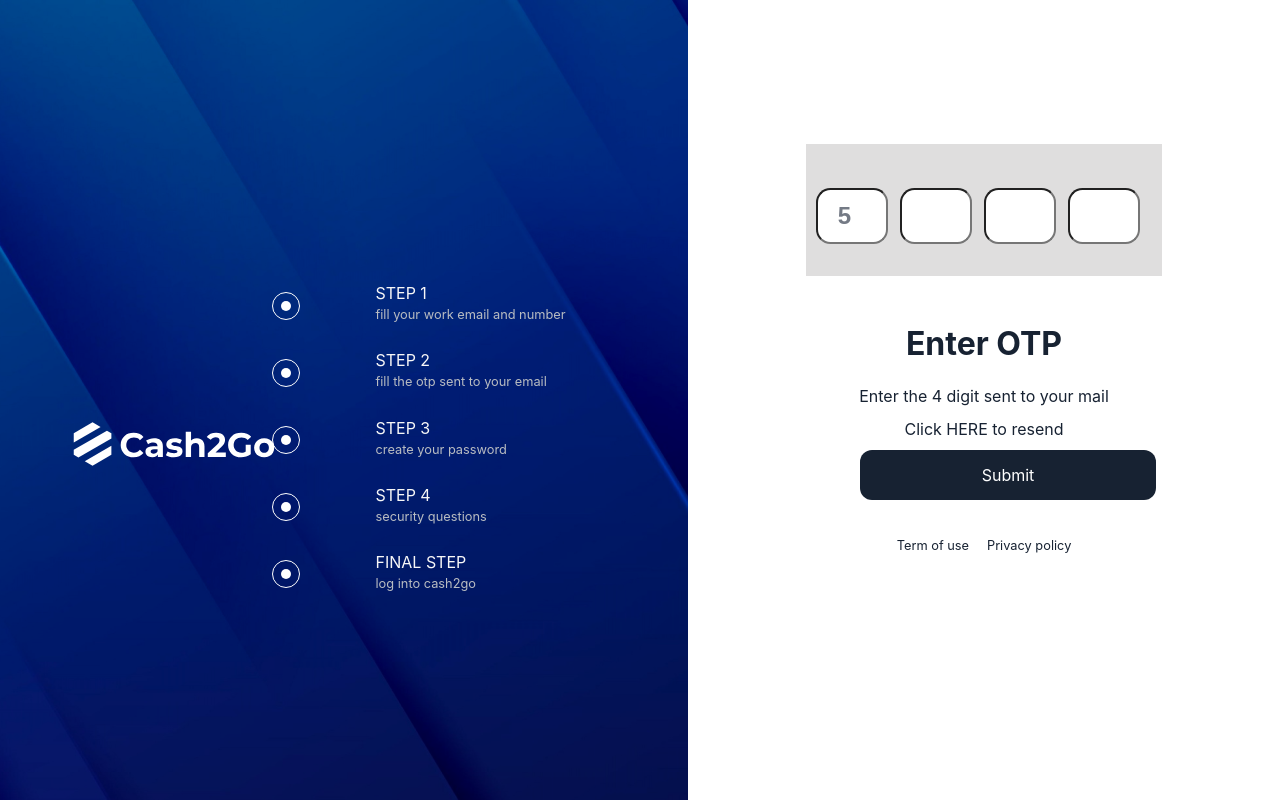
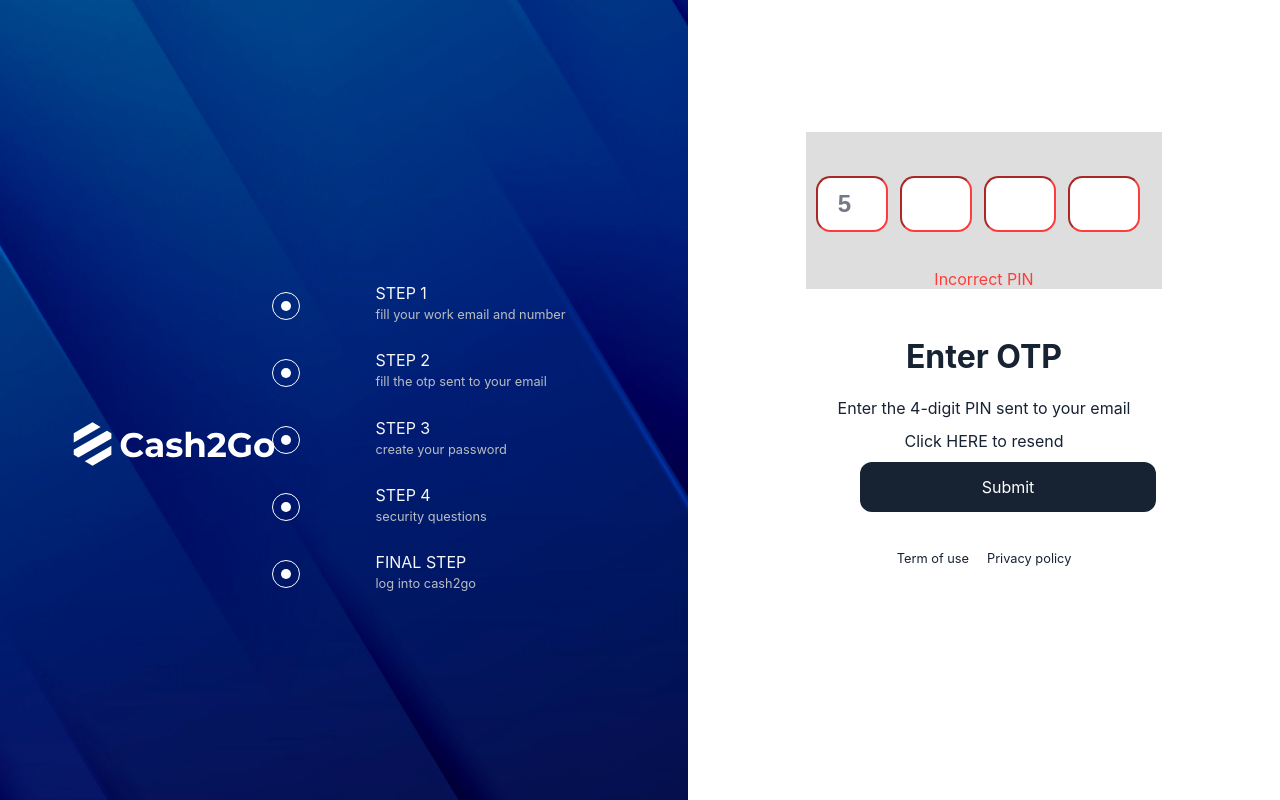
Before and after one commit to joyibeh93/Cash2go-loan-app, a React (Create React App) app: page /signupstep2 in a window 1280 px wide. Both pictures are taken after typing "5", "5", "5", "5" into the empty fields and a click on the button "Submit". Built offline with nearby package versions, Linux system fonts and the light colour scheme; no server answers; the HTML template or start-up script is replaced by a standard one.

Commit message:
made changes to the form

```diff
--- a/src/Components/LoginForm.jsx
+++ b/src/Components/LoginForm.jsx
@@ -1,4 +1,4 @@
-import React,{useState} from 'react';
+import React, { useState } from 'react';
 import Buttons from './Buttons';
 import eyeIcon from '../assets/eye icon.svg';
 import { Formik } from 'formik';
@@ -15,7 +15,9 @@ const schema = Yup.object().shape({
   email: Yup.string()
     .required('Email is required')
     .email('Invalid email format'),
-  password: Yup.string().required('Password is required ').min(8, 'Password must be at least 8 characters long'),
+  password: Yup.string()
+    .required('Password is required ')
+    .min(8, 'Password must be at least 8 characters long'),
 });
 // const navigate = useNavigate(); // Initialized the useNavigate hook
 
@@ -87,7 +89,12 @@ export const LoginForm = () => {
                 //   placeholder="Enter password"
                 //   className="form-control"
               />
-               <img src={eyeIcon} className="login-eye" alt="eye-icon"  onClick={togglePasswordVisibility} />
+              <img
+                src={eyeIcon}
+                className="login-eye"
+                alt="eye-icon"
+                onClick={togglePasswordVisibility}
+              />
               {/* If validation is not passed show errors */}
               <p className="error-message">
                 {errors.password && touched.password && errors.password}
@@ -103,7 +110,7 @@ export const LoginForm = () => {
       <div className="footnote">
         <p>
           <Link to="/resetpassword"> Forgot Password? </Link> &nbsp; &nbsp;
-          &nbsp; &nbsp; <Link to="/"> Sign Up </Link>
+          &nbsp; &nbsp; <Link to="/signupstep1"> Sign Up </Link>
         </p>
         <div className="footnote2">
           <p>Term of use &nbsp; &nbsp; &nbsp; &nbsp; Privacy policy</p>
--- a/src/Components/OtpForm.jsx
+++ b/src/Components/OtpForm.jsx
@@ -1,109 +1,109 @@
-import React from 'react';
-import { useFormik } from 'formik';
-import * as yup from 'yup';
-import { nanoid } from 'nanoid';
-import '../Styles/OtpForm.css';
-import Buttons from './Buttons';
-import { useNavigate } from 'react-router-dom';
-import axios from 'axios';
+// import React from 'react';
+// import { useFormik } from 'formik';
+// import * as yup from 'yup';
+// import { nanoid } from 'nanoid';
+// import '../Styles/OtpForm.css';
+// import Buttons from './Buttons';
+// import { useNavigate } from 'react-router-dom';
+// import axios from 'axios';
 
-const OtpForm = () => {
-  const navigate = useNavigate();
-  const validationSchema = yup.object().shape({
-    otp: yup
-      .array()
-      .of(yup.string())
-      .test({
-        name: 'validate-otp',
-        message: 'input the 4-digit PIN',
-        test: (value) => {
-          return value.join('').trim() !== '';
-        },
-      }),
-    // .test({
-    //   name: 'match-pin',
-    //   message: 'Incorrect PIN',
-    //   test: (value) => {
-    //     const enteredOtp = value.join('');
-    //     const correctPin = '1234'; // Replace with the correct PIN value
-    //     return enteredOtp === correctPin;
-    //   },
-    // }),
-  });
+// const OtpForm = () => {
+//   const navigate = useNavigate();
+//   const validationSchema = yup.object().shape({
+//     otp: yup
+//       .array()
+//       .of(yup.string())
+//       .test({
+//         name: 'validate-otp',
+//         message: 'input the 4-digit PIN',
+//         test: (value) => {
+//           return value.join('').trim() !== '';
+//         },
+//       }),
+//     .test({
+//       name: 'match-pin',
+//       message: 'Incorrect PIN',
+//       test: (value) => {
+//         const enteredOtp = value.join('');
+//         const correctPin = '1234'; // Replace with the correct PIN value
+//         return enteredOtp === correctPin;
+//       },
+//     });
+//   });
 
-  const formik = useFormik({
-    initialValues: {
-      otp: ['', '', '', ''],
-    },
-    validationSchema,
-    onSubmit: async (values) => {
-      const enteredOtp = values.otp.join('');
-      console.log(enteredOtp);
+//   const formik = useFormik({
+//     initialValues: {
+//       otp: ['', '', '', ''],
+//     },
+//     validationSchema,
+//     onSubmit: async (values) => {
+//       const enteredOtp = values.otp.join('');
+//       console.log(enteredOtp);
 
-      try {
-        const response = await axios.patch(
-          'https://cash2go-backendd.onrender.com/api/v1/user/verify-otp',
-          {
-            otp: enteredOtp,
-          }
-        );
+//       try {
+//         const response = await axios.patch(
+//           'https://cash2go-backendd.onrender.com/api/v1/user/verify-otp',
+//           {
+//             otp: enteredOtp,
+//           }
+//         );
 
-        // Assuming the API returns a success status code (e.g., 200)
-        if (response.status === 400) {
-          // OTP is correct, navigate to the desired page
-          navigate('/signupstep3');
-        } else {
-          // OTP is incorrect, handle error or show a message
-          console.log('Incorrect OTP');
-        }
-      } catch (error) {
-        // Handle error from the API
-        console.error(error);
-      }
-    },
-  });
+//         // Assuming the API returns a success status code (e.g., 200)
+//         if (response.status === 400) {
+//           // OTP is correct, navigate to the desired page
+//           navigate('/signupstep3');
+//         } else {
+//           // OTP is incorrect, handle error or show a message
+//           console.log('Incorrect OTP');
+//         }
+//       } catch (error) {
+//         // Handle error from the API
+//         console.error(error);
+//       }
+//     },
+//   });
 
-  const handleOtpChange = (index, value) => {
-    const otp = [...formik.values.otp];
-    otp[index] = value;
-    formik.setFieldValue('otp', otp);
-  };
+//   const handleOtpChange = (index, value) => {
+//     const otp = [...formik.values.otp];
+//     otp[index] = value;
+//     formik.setFieldValue('otp', otp);
+//   };
 
-  return (
-    <form onSubmit={formik.handleSubmit}>
-      <div className="OtpForm">
-        <div className="otpInput">
-          {Array.from({ length: 4 }).map((_, index) => (
-            <input
-              key={nanoid()}
-              type="number"
-              name={`otp[${index}]`}
-              value={formik.values.otp[index]}
-              onChange={(e) => handleOtpChange(index, e.target.value)}
-              onBlur={formik.handleBlur}
-              className={formik.errors.otp && formik.touched.otp ? 'error' : ''}
-            />
-          ))}
-        </div>
-        {formik.errors.otp && (
-          <div className="error-message">{formik.errors.otp}</div>
-        )}
-      </div>
-      <h1>Enter OTP</h1>
-      <p>Enter the 4 digit sent to your mail</p>
-      <p>
-        Click{' '}
-        <span>
-          <a href="/">HERE</a>
-        </span>{' '}
-        to resend
-      </p>
-      <div className="btn otp">
-        <Buttons button="Submit" />
-      </div>
-      <p className="terms">Term of use &nbsp; &nbsp; Privacy policy</p>
-    </form>
-  );
-};
+//   return (
+//     <form onSubmit={formik.handleSubmit}>
+//       <div className="OtpForm">
+//         <div className="otpInput">
+//           {Array.from({ length: 4 }).map((_, index) => (
+//             <input
+//               key={nanoid()}
+//               type="number"
+//               name={`otp[${index}]`}
+//               value={formik.values.otp[index]}
+//               onChange={(e) => handleOtpChange(index, e.target.value)}
+//               onBlur={formik.handleBlur}
+//               className={formik.errors.otp && formik.touched.otp ? 'error' : ''}
+//             />
+//           ))}
+//         </div>
+//         {formik.errors.otp && (
+//           <div className="error-message">{formik.errors.otp}</div>
+//         )}
+//       </div>
+//       <h1>Enter OTP</h1>
+//       <p>Enter the 4 digit sent to your mail</p>
+//       <p>
+//         Click{' '}
+//         <span>
+//           <a href="/">HERE</a>
+//         </span>{' '}
+//         to resend
+//       </p>
+//       <div className="btn otp">
+//         <Buttons button="Submit" />
+//       </div>
+//       <p className="terms">Term of use &nbsp; &nbsp; Privacy policy</p>
+//     </form>
+//   );
+// };
 
-export default OtpForm;
+// export default OtpForm;
--- /dev/null
+++ b/src/Components/OtpForm2.jsx
@@ -0,0 +1,87 @@
+import React from 'react';
+import { Formik } from 'formik';
+import * as yup from 'yup';
+import { nanoid } from 'nanoid';
+import '../Styles/OtpForm.css';
+import Buttons from './Buttons';
+import { useNavigate } from 'react-router-dom';
+
+const OtpForm = () => {
+  const initialValues = {
+    otp: ['', '', '', ''],
+  };
+
+  const validationSchema = yup.object().shape({
+    otp: yup
+      .array()
+      .of(yup.string())
+      .test({
+        name: 'validate-otp',
+        message: 'Please input the 4-digit PIN',
+        test: (value) => {
+          return value.join('').trim() !== '';
+        },
+      })
+      .test({
+        name: 'match-pin',
+        message: 'Incorrect PIN',
+        test: (value) => {
+          const enteredOtp = value.join('');
+          const correctPin = '1234'; // Replace with the correct PIN value
+          return enteredOtp === correctPin;
+        },
+      }),
+  });
+
+  const navigate = useNavigate();
+
+  const onSubmit = (values) => {
+    const { otp } = values;
+    console.log(otp.join('')); // Joined OTP value
+    navigate('/signupstep3');
+  };
+
+  return (
+    <Formik
+      initialValues={initialValues}
+      validationSchema={validationSchema}
+      onSubmit={onSubmit}
+    >
+      {({ values, handleChange, handleBlur, handleSubmit, errors }) => (
+        <form onSubmit={handleSubmit}>
+          <div className="OtpForm">
+            <div className="otpInput">
+              {Array.from({ length: 4 }).map((_, i) => (
+                <input
+                  key={nanoid()}
+                  type="number"
+                  name={`otp[${i}]`}
+                  value={values.otp[i]}
+                  onChange={handleChange}
+                  onBlur={handleBlur}
+                  className={errors.otp && errors.otp[i] ? 'error' : ''}
+                />
+              ))}
+            </div>
+            {errors.otp && <div className="error-message">{errors.otp}</div>}
+          </div>
+          <h1>Enter OTP</h1>
+          <p>Enter the 4-digit PIN sent to your email</p>
+          <p>
+            Click{' '}
+            <span>
+              <a href="/">HERE</a>
+            </span>{' '}
+            to resend
+          </p>
+          <div className="btn otp">
+            <Buttons button="Submit" />
+          </div>
+          <p className="terms">Term of use &nbsp; &nbsp; Privacy policy</p>
+        </form>
+      )}
+    </Formik>
+  );
+};
+
+export default OtpForm;
--- a/src/Components/SignUp.jsx
+++ b/src/Components/SignUp.jsx
@@ -5,7 +5,7 @@ import Buttons from './Buttons';
 import { useNavigate } from 'react-router-dom';
 import eyeIcon from '../assets/eye icon.svg';
 import '../Styles/Signup1.css';
-import axios from 'axios';
+// import axios from 'axios';
 const Signup = () => {
   const validationSchema = Yup.object({
     email: Yup.string()
@@ -16,26 +16,26 @@ const Signup = () => {
 
   const navigate = useNavigate(); // Initialized the useNavigate hook
 
-  // const handleSubmit = (values, { setSubmitting }) => {
-  //   console.log(values);
-  //   setSubmitting(false);
-  //   navigate('/signupstep2');
+  const handleSubmit = (values, { setSubmitting }) => {
+    console.log(values);
+    setSubmitting(false);
+    navigate('/signupstep2');
+  };
+  // const handleSubmit = async (values) => {
+  //   try {
+  //     const response = await axios.post(
+  //       'https://cash2go-backendd.onrender.com/api/v1/user/send-otp',
+  //       values
+  //     );
+  //     const authenticate = response.data;
+  //     console.log(authenticate);
+  //     if (authenticate) {
+  //       navigate('/signupstep2');
+  //     }
+  //   } catch (error) {
+  //     console.error(error);
+  //   }
   // };
-  const handleSubmit = async (values) => {
-    try {
-      const response = await axios.post(
-        'https://cash2go-backendd.onrender.com/api/v1/user/send-otp',
-        values
-      );
-      const authenticate = response.data;
-      console.log(authenticate);
-      if (authenticate) {
-        navigate('/signupstep2');
-      }
-    } catch (error) {
-      console.error(error);
-    }
-  };
 
   return (
     <div className="form-container">
--- a/src/Pages/SignUpStep2.jsx
+++ b/src/Pages/SignUpStep2.jsx
@@ -1,7 +1,7 @@
 import React from 'react';
 import Logo from '../Components/Logo';
 import StepsContainer from '../Components/StepsContainer';
-import OtpForm from '../Components/OtpForm';
+import OtpForm from '../Components/OtpForm2';
 
 const SignUpStep2 = () => {
   return (
```
